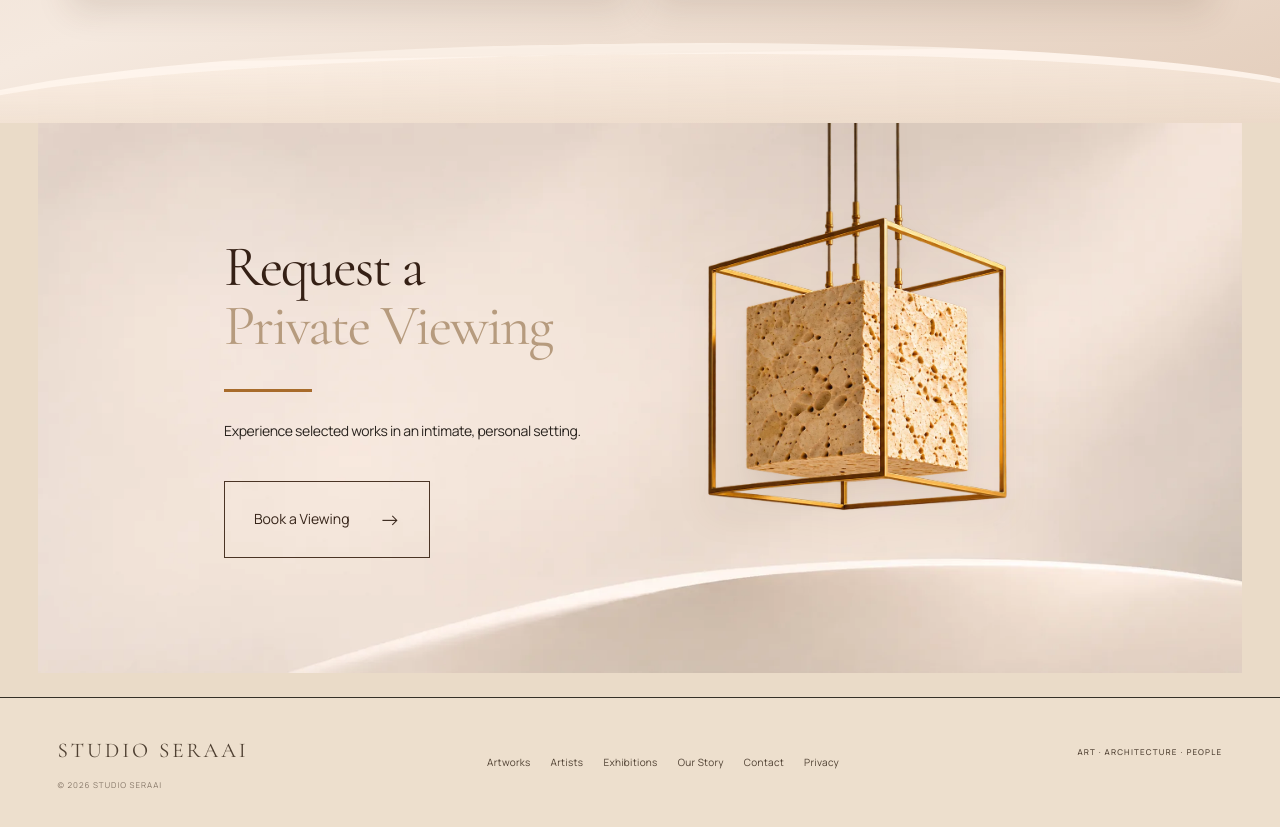
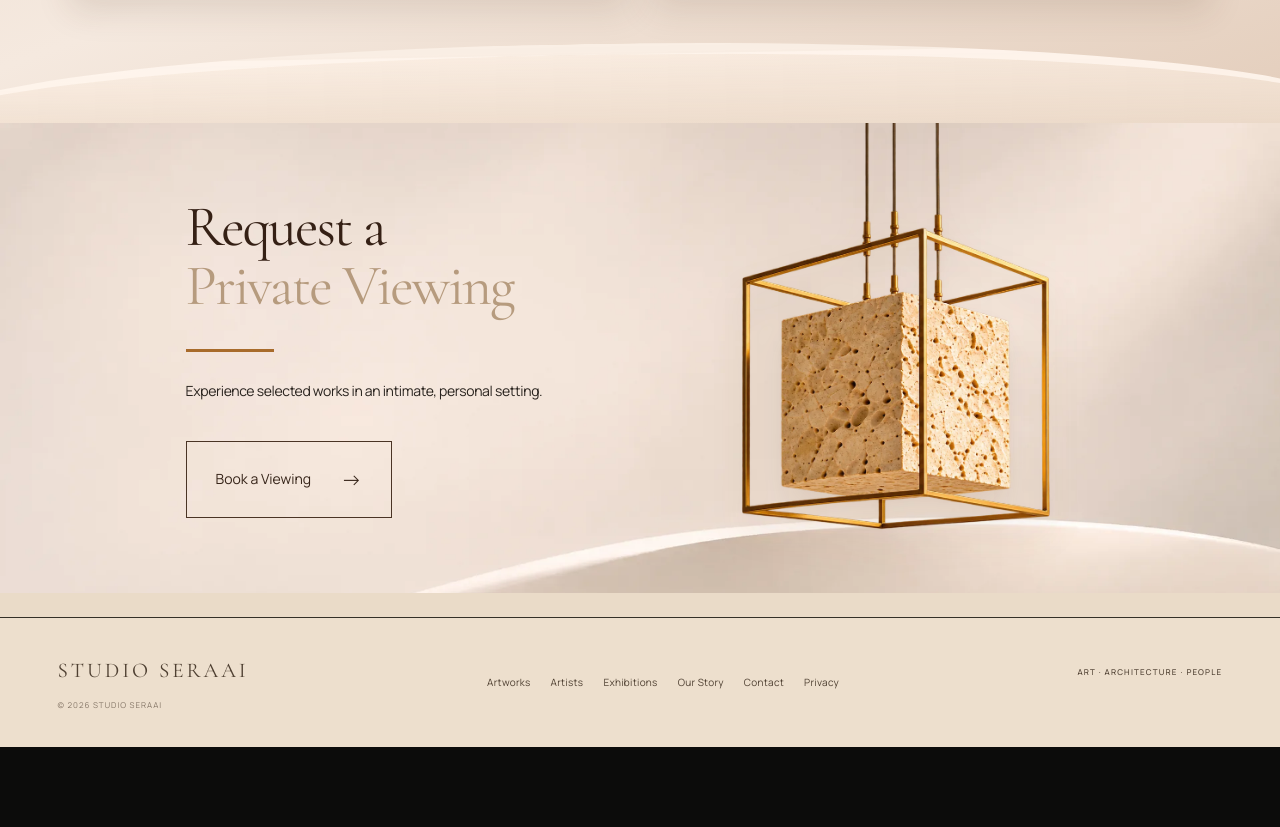
Before and after one commit to studioseraai/studioseraai, a Next.js app: page / in a window 1280 px wide. Shown: the part 2701-3528 px from the top of the page. After the commit the page ends 3448 px from the top, so only its background shows below. Built offline with nearby package versions, Linux system fonts and the light colour scheme.

Commit message:
Fix CTA dimensions: full width, reduced section height, preserve cube scale

```diff
--- a/app/gallery-components/PrivateViewing.module.css
+++ b/app/gallery-components/PrivateViewing.module.css
@@ -1,4 +1,4 @@
-.section{position:relative;isolation:isolate;width:94%;max-width:1800px;margin-left:auto;margin-right:auto;box-sizing:border-box;min-height:clamp(550px,42.7vw,800px);overflow:hidden;background:#eee2d9 url('/gallery/private-viewing-bg.webp') center center/cover no-repeat;color:#352015;display:grid;grid-template-columns:minmax(0,1fr) minmax(0,1fr);align-items:center;padding:clamp(60px,7vw,130px) clamp(32px,14.5vw,275px)}
+.section{position:relative;isolation:isolate;width:100%;box-sizing:border-box;min-height:clamp(470px,34vw,640px);overflow:hidden;background:#eee2d9 url('/gallery/private-viewing-bg.webp') center center/cover no-repeat;color:#352015;display:grid;grid-template-columns:minmax(0,1fr) minmax(0,1fr);align-items:center;padding:clamp(38px,4vw,72px) clamp(32px,14.5vw,275px)}
 .copy{position:relative;z-index:2;max-width:690px}
 .copy h2{font-family:var(--font-display),Georgia,serif;font-size:clamp(54px,4.5vw,88px);font-weight:400;line-height:1.02;letter-spacing:-.035em;margin:0;color:#352015}
 .copy h2 em{display:block;font-weight:400}
@@ -8,10 +8,10 @@
 .cta span{font-size:1.5em;line-height:1;font-weight:300}
 .cta:hover,.cta:focus-visible{background:#3d2a1e;color:#fff;transform:translateY(-2px)}
 .scene{position:absolute;z-index:1;right:clamp(30px,8vw,155px);top:0;bottom:0;width:min(44vw,730px);pointer-events:none}
-.cube{position:absolute;top:-8%;right:0;width:100%;height:91%;object-fit:contain;object-position:center top;filter:drop-shadow(0 18px 15px rgba(83,51,24,.1));animation:descend 1.3s cubic-bezier(.2,.7,.2,1) both}
+.cube{position:absolute;top:-8%;right:0;width:100%;height:112%;object-fit:contain;object-position:center top;filter:drop-shadow(0 18px 15px rgba(83,51,24,.1));animation:descend 1.3s cubic-bezier(.2,.7,.2,1) both}
 @keyframes descend{from{opacity:0;transform:translateY(-55px)}to{opacity:1;transform:translateY(0)}}
-@media(max-width:900px){.section{grid-template-columns:1fr;min-height:650px;padding:76px 7% 300px;align-items:start}.copy{max-width:520px}.copy h2{font-size:clamp(50px,8vw,75px)}.description{max-width:440px}.scene{right:0;top:auto;bottom:-30px;width:min(66vw,520px);height:460px}.cube{height:100%;top:0}}
-@media(max-width:560px){.section{min-height:700px;padding:68px 7% 325px;background-position:54% center}.copy h2{font-size:clamp(47px,11vw,65px)}.rule{width:64px;margin:24px 0 22px}.description{font-size:17px;line-height:1.5;margin-bottom:26px}.cta{min-height:58px;padding:12px 19px;gap:20px;font-size:17px}.scene{width:92vw;height:390px;right:-9vw;bottom:-38px}.cube{object-position:center top}}
+@media(max-width:900px){.section{grid-template-columns:1fr;min-height:580px;padding:56px 7% 250px;align-items:start}.copy{max-width:520px}.copy h2{font-size:clamp(50px,8vw,75px)}.description{max-width:440px}.scene{right:0;top:auto;bottom:-30px;width:min(66vw,520px);height:460px}.cube{height:100%;top:0}}
+@media(max-width:560px){.section{min-height:630px;padding:54px 7% 295px;background-position:54% center}.copy h2{font-size:clamp(47px,11vw,65px)}.rule{width:64px;margin:24px 0 22px}.description{font-size:17px;line-height:1.5;margin-bottom:26px}.cta{min-height:58px;padding:12px 19px;gap:20px;font-size:17px}.scene{width:92vw;height:390px;right:-9vw;bottom:-38px}.cube{object-position:center top}}
 @media(prefers-reduced-motion:reduce){.cube{animation:none}.cta{transition:none}}
 
 @media(max-width:600px){.section{width:100%}}
```
